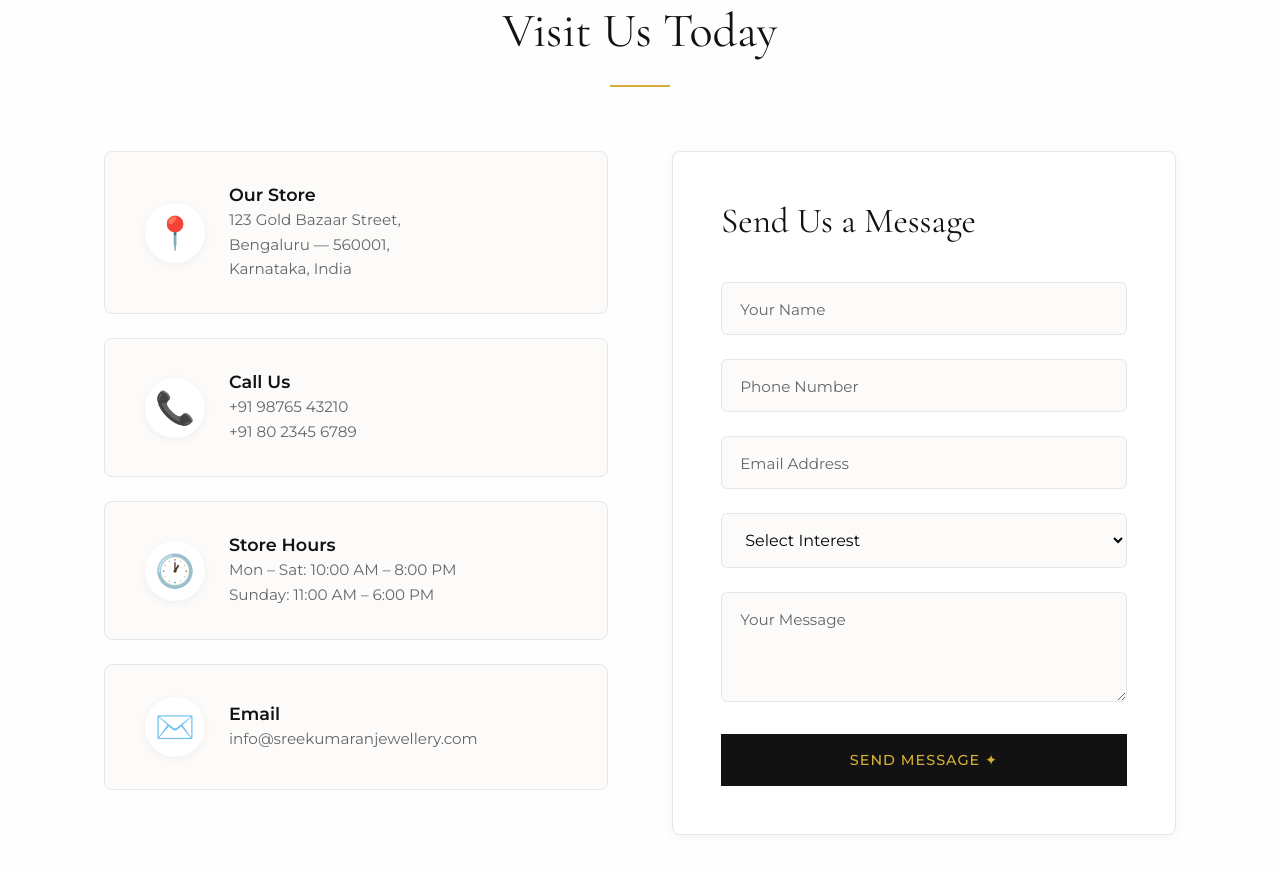
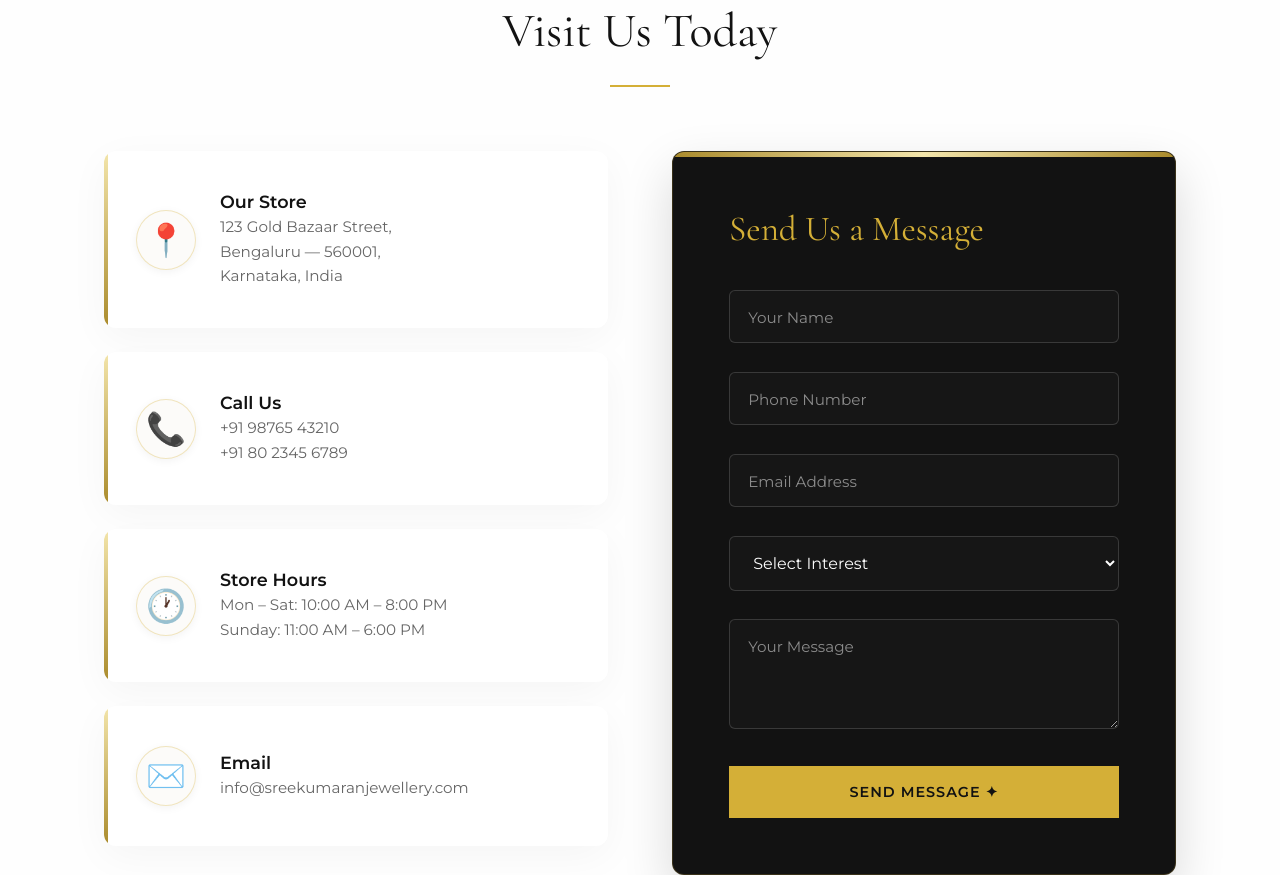
Before and after one commit to Rakesh2330/Kumaran-jwallerys, a plain HTML site: page index.html in a window 1280 px wide. Shown: the part 5158-6033 px from the top of the page. Drawn offline with nearby package versions, Linux system fonts and the light colour scheme.

Commit message:
Add premium dark luxury aesthetic to contact form and smooth UI elements to card metrics

```diff
--- a/style.css
+++ b/style.css
@@ -1205,10 +1205,10 @@ em {
 }
 
 .contact-card {
-  background-color: #fcfbf9;
-  padding: 2rem 2.5rem;
-  border: 1px solid var(--color-gray);
-  border-radius: 8px;
+  background-color: #fff;
+  padding: 2.5rem 2rem;
+  border: none;
+  border-radius: 12px;
   text-align: left;
   display: grid;
   grid-template-columns: auto 1fr;
@@ -1217,7 +1217,17 @@ em {
     "icon text";
   column-gap: 1.5rem;
   align-items: center;
+  position: relative;
+  overflow: hidden;
+  box-shadow: 0 10px 40px rgba(0,0,0,0.04);
   transition: var(--transition-normal);
+}
+
+.contact-card::after {
+  content: '';
+  position: absolute;
+  top: 0; left: 0; width: 4px; height: 100%;
+  background: linear-gradient(to bottom, var(--color-gold-light), var(--color-gold-dark));
 }
 
 .contact-card:hover {
@@ -1232,12 +1242,12 @@ em {
   margin-bottom: 0;
   width: 60px;
   height: 60px;
-  background-color: #fff;
+  background-color: #fcfbf9;
   border-radius: 50%;
   display: flex;
   align-items: center;
   justify-content: center;
-  box-shadow: var(--shadow-sm);
+  box-shadow: inset 0 0 0 1px rgba(212, 175, 55, 0.3), var(--shadow-sm);
   color: var(--color-gold);
 }
 
@@ -1259,23 +1269,44 @@ em {
 }
 
 .contact-form {
-  background-color: #fff;
-  padding: 3rem;
-  border: 1px solid var(--color-gray);
-  border-radius: 8px;
-  box-shadow: var(--shadow-sm);
+  background-color: var(--color-dark);
+  padding: 3.5rem;
+  border: 1px solid rgba(212, 175, 55, 0.2);
+  border-radius: 12px;
+  box-shadow: 0 20px 50px rgba(0,0,0,0.15);
+  position: relative;
+  overflow: hidden;
+}
+
+.contact-form::before {
+  content: '';
+  position: absolute;
+  top: 0; left: 0; width: 100%; height: 5px;
+  background: linear-gradient(90deg, var(--color-gold-dark), var(--color-gold-light), var(--color-gold-dark));
 }
 
 .contact-form h3 {
   font-family: var(--font-heading);
   font-size: 2.2rem;
   margin-bottom: 2.5rem;
+  color: var(--color-gold);
+}
+
+.contact-form .btn-primary {
+  background-color: var(--color-gold);
+  color: var(--color-dark);
+  border-color: var(--color-gold);
+  font-weight: 600;
+}
+
+.contact-form .btn-primary:hover {
+  background-color: var(--color-light);
   color: var(--color-dark);
 }
 
 .form-group {
   position: relative;
-  margin-bottom: 1.5rem;
+  margin-bottom: 1.8rem;
 }
 
 .form-group input,
@@ -1283,9 +1314,10 @@ em {
 .form-group textarea {
   width: 100%;
   padding: 1rem 1.2rem;
-  border: 1px solid var(--color-gray);
+  border: 1px solid rgba(255, 255, 255, 0.15);
   border-radius: 6px;
-  background: #fcfbf9;
+  background: rgba(255, 255, 255, 0.02);
+  color: var(--color-light);
   font-family: var(--font-body);
   font-size: 1rem;
   outline: none;
@@ -1296,8 +1328,8 @@ em {
 .form-group select:focus,
 .form-group textarea:focus {
   border-color: var(--color-gold);
-  background: #fff;
-  box-shadow: 0 0 0 3px rgba(212, 175, 55, 0.1);
+  background: rgba(255, 255, 255, 0.05);
+  box-shadow: 0 0 0 1px var(--color-gold);
 }
 
 .form-group label {
@@ -1305,10 +1337,10 @@ em {
   top: 1rem;
   left: 1rem;
   font-size: 0.95rem;
-  color: var(--color-text-muted);
+  color: rgba(255, 255, 255, 0.5);
   pointer-events: none;
   transition: var(--transition-fast);
-  background-color: transparent;
+  background-color: transparent !important;
   padding: 0 0.2rem;
 }
 
@@ -1319,8 +1351,8 @@ em {
   top: -0.6rem;
   left: 0.8rem;
   font-size: 0.75rem;
-  color: var(--color-gold-dark);
-  background-color: #fff;
+  color: var(--color-gold-light);
+  background-color: var(--color-dark) !important;
   border-radius: 4px;
 }
 
```
